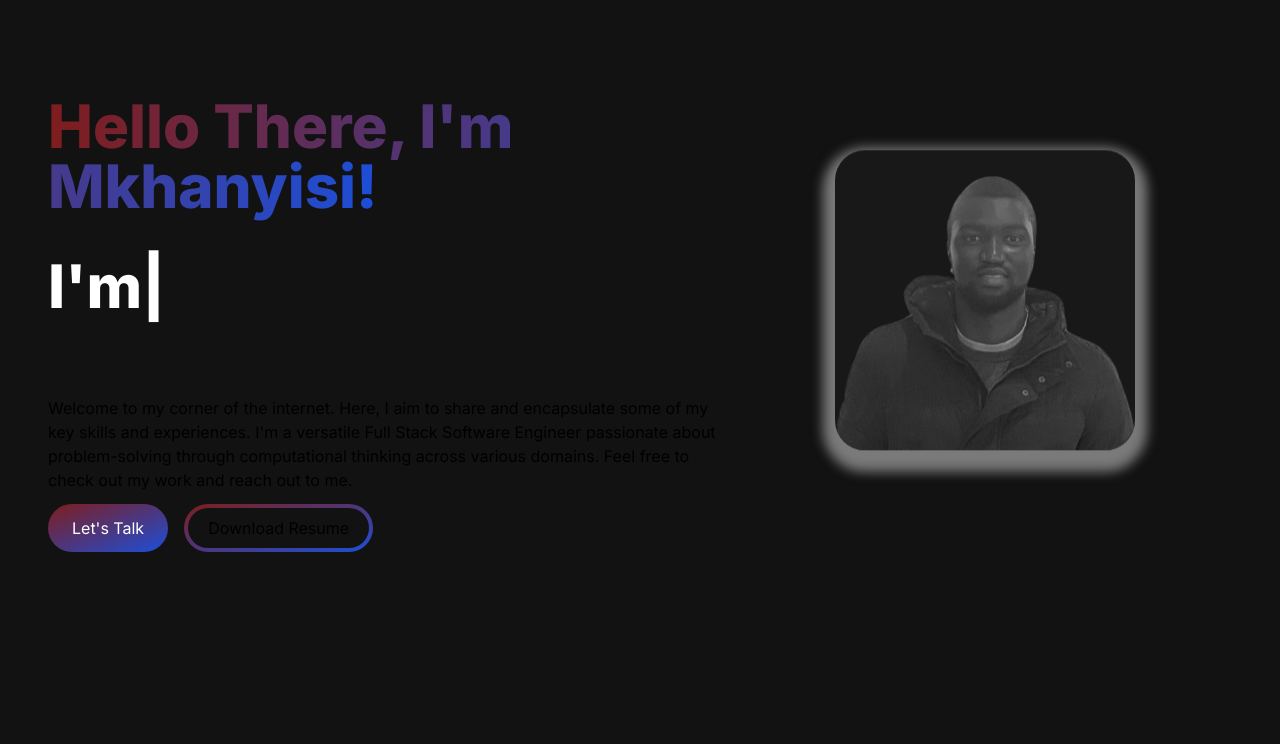
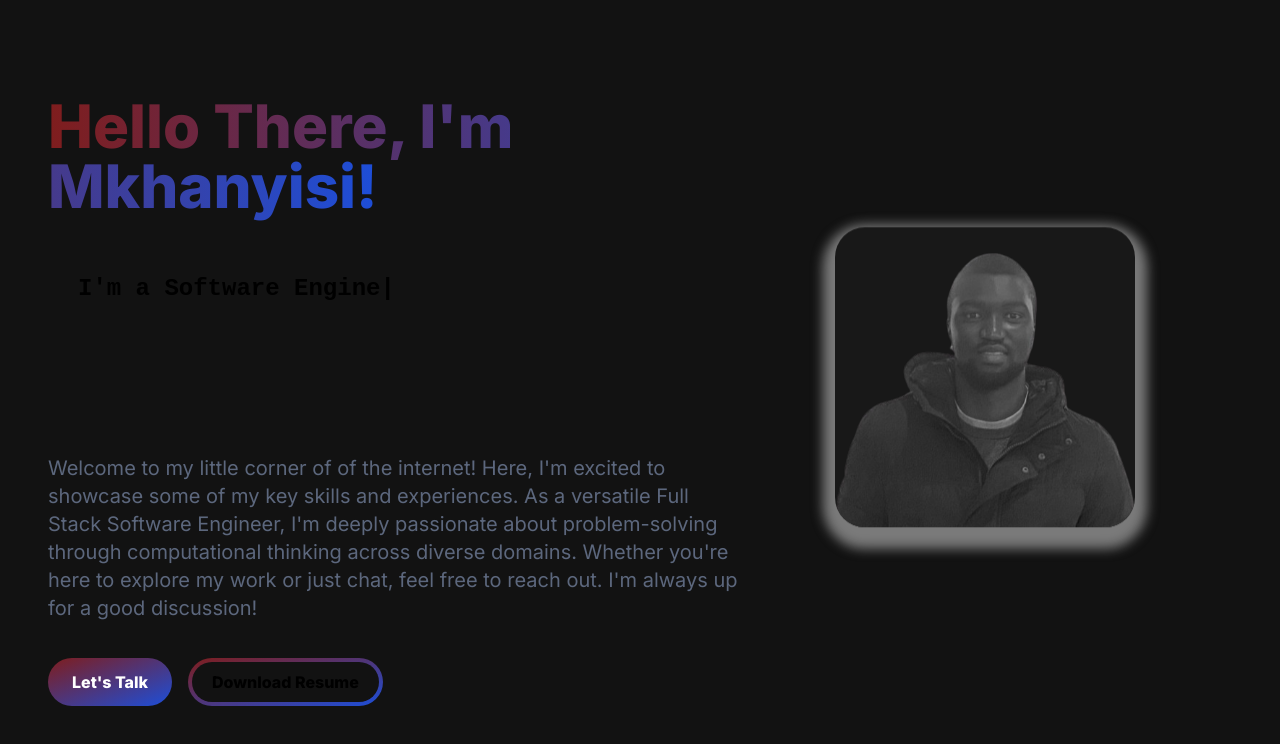
Before and after one commit to mkhanyisig/personal-portfolio, a Next.js app: page / in a window 1280 px wide. Shown: the top 744 px of the page. Built offline with nearby package versions, Linux system fonts and the light colour scheme.

Commit message:
cleanup landing page look

```diff
--- a/src/app/components/HeroSection.jsx
+++ b/src/app/components/HeroSection.jsx
@@ -1,5 +1,5 @@
 "use client";
-import React from "react";
+import React, { useState } from "react";
 import Image from "next/image";
 import { TypeAnimation } from "react-type-animation";
 
@@ -12,47 +12,63 @@ const HeroSection = () => {
             <span className="text-transparent bg-clip-text bg-gradient-to-r from-red-900 to-blue-700">
               Hello There, I'm Mkhanyisi!{" "}
             </span>
-            <br />
+          </h1>
+          <div className="type-animation-wrapper">
             <TypeAnimation
               sequence={[
                 "I also go by MK",
                 1000,
                 "I'm a Software Engineer",
                 1000,
-                "a Full Stack Developer",
+                "I'm a versatile Full Stack Developer",
                 1000,
-                "A Web Developer",
+                "I'm comfortable with Web Technologies, Machine Learning and Cloud Services",
                 1000,
-                "a Backend Developer",
+                "I'm A Backend Developer",
                 1000,
-                "a Frontend Developer",
+                "I'm A Frontend Developer",
                 1000,
-                "a Traveler and Outdoor Enthusiast",
+                "I love Music, Traveling and Exploring the Outdoors 🎵🎹  ✈️  🥾 ⛰️  ",
                 1000,
-                "An Avid Basketball, Biking and Gym Enthusiast",
+                "Away from the Computer keyboard, you can either find me at the Gym 🏋️‍♂️ , on my Bike 🚴 or at the Soccer Field ⚽️",
                 1000,
               ]}
-              wrapper="span"
-              speed={50}
-              style={{ display: "inline-block" }}
+              wrapper="h3"
+              speed={10}
+              style={{
+                fontSize: "1.5rem",
+                fontWeight: "bold",
+                padding: "15px",
+                borderRadius: "10px",
+                fontFamily: "monospace",
+                margin: "0",
+                background: "transparent",
+                backdropFilter: "blur(90%)",
+                maxHeight: "12rem",
+                display: "inline-block",
+                marginLeft: "15px",
+                marginRight: "15px",
+                marginBottom: "15px",
+              }}
               repeat={Infinity}
-              className="py-10"
             />
-          </h1>
-          <p classname="text-[ADB7BE] text-base text-lg mb-6 lg:text-xl">
-            Welcome to my corner of the internet. Here, I aim to share and
-            encapsulate some of my key skills and experiences. I'm a versatile
-            Full Stack Software Engineer passionate about problem-solving
-            through computational thinking across various domains. Feel free to
-            check out my work and reach out to me.
+          </div>
+
+          <p className="text-[#5C677D] text-lg lg:text-xl leading-relaxed mb-6">
+            Welcome to my little corner of of the internet! Here, I'm excited to
+            showcase some of my key skills and experiences. As a versatile Full
+            Stack Software Engineer, I'm deeply passionate about problem-solving
+            through computational thinking across diverse domains. Whether
+            you're here to explore my work or just chat, feel free to reach out.
+            I'm always up for a good discussion!
           </p>
           <div>
-            <button className="px-6 py-3 w-full sm:w-fit rounded-full mr-4 bg-gradient-to-br from-red-900 to-blue-700 hover:bg-slate-200 text-white">
+            <button className="px-6 py-3 w-full sm:w-fit rounded-full mr-4 bg-gradient-to-br from-red-900 to-blue-700 hover:bg-slate-200 text-white font-extrabold">
               Let's Talk
             </button>
 
             <button className="px-1 py-1 w-full sm:w-fit rounded-full bg-gradient-to-br  from-red-900 to-blue-700 hover:bg-slate-800  mt-3">
-              <span className="block bg-[#121212] hover:bg-slate-800 rounded-full px-5 py-2">
+              <span className="block bg-[#121212] hover:bg-slate-800 rounded-full px-5 py-2 font-extrabold">
                 Download Resume
               </span>
             </button>
@@ -85,6 +101,11 @@ const HeroSection = () => {
             }
           }
 
+          .hero_bio {
+            font-size: 18px;
+            font-weight: 300;
+          }
+
           .hero_image-wrapper {
             width: 200px;
             height: 200px;
@@ -100,11 +121,23 @@ const HeroSection = () => {
             object-position: top;
           }
 
+          .type-animation-wrapper {
+            height: 12rem; /* Adjust this height based on your font size and line height */
+            overflow: hidden;
+            display: inline-block;
+          }
+
+          .type-animation {
+            white-space: nowrap;
+          }
+
           @media (min-width: 1000px) {
             .hero_image-wrapper {
               width: 300px;
               height: 300px;
             }
+
+            .typ
           }
         `}
       </style>
```
